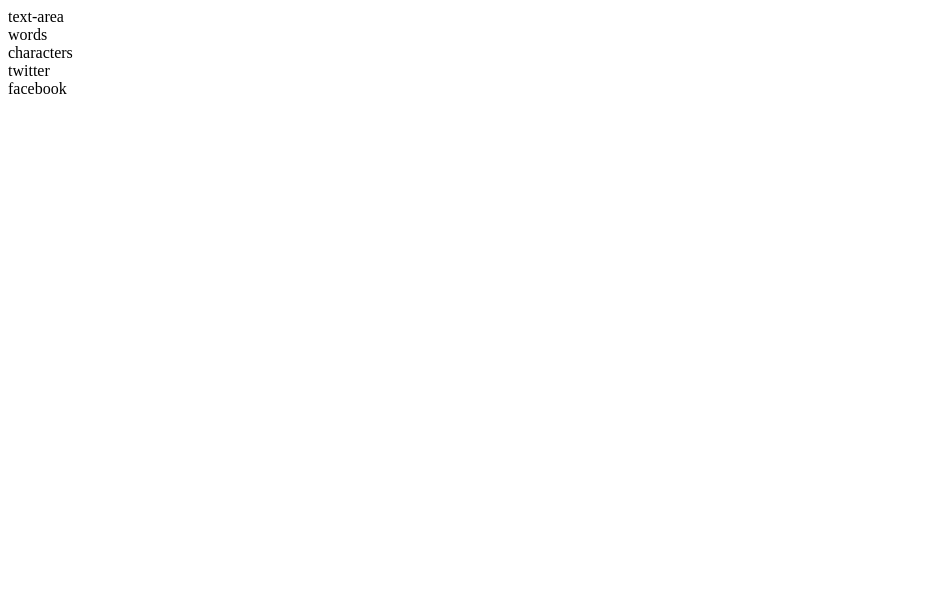
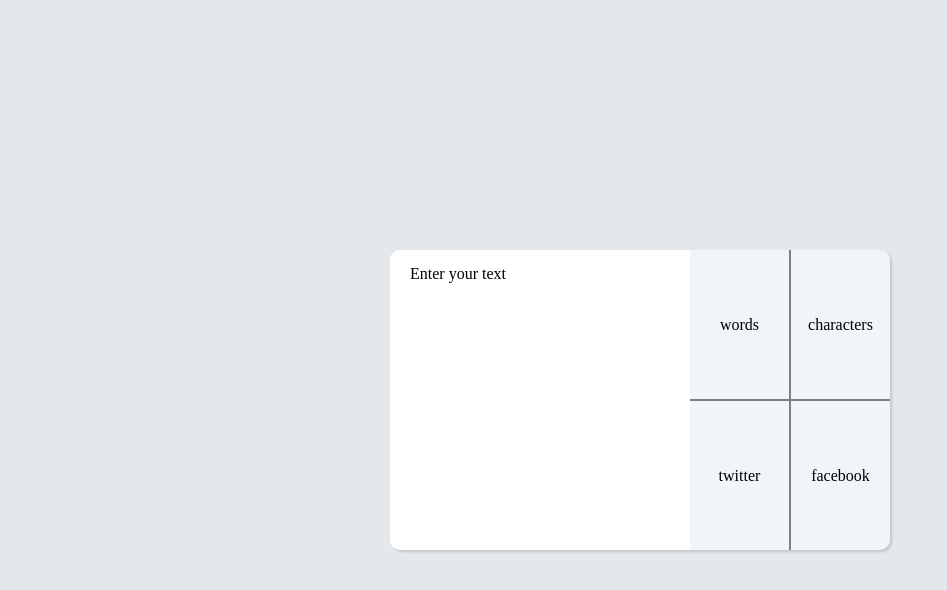
Before and after one commit to rickyharvywaldt/what-word, a plain HTML site: page index.html in a window 1280 px wide. Shown: the whole page, without its empty margins (0-947 px from the left). Drawn offline with Linux system fonts and the light colour scheme.

Commit message:
basic setup

```diff
--- a/index.html
+++ b/index.html
@@ -9,7 +9,7 @@
   </head>
   <body>
     <div class="wrapper">
-      <div class="wrapper__text-area">text-area</div>
+      <div class="wrapper__text-area">Enter your text</div>
       <div class="wrapper__words">words</div>
       <div class="wrapper__characters">characters</div>
       <div class="wrapper__twitter">twitter</div>
--- a/style.css
+++ b/style.css
@@ -0,0 +1,81 @@
+* {
+  margin: 0;
+  padding: 0;
+  box-sizing: inherit;
+}
+
+html {
+  font-size: 62.5%;
+  box-sizing: border-box;
+}
+
+body {
+  display: flex;
+  justify-content: center;
+  align-items: center;
+  font-size: 1.6rem;
+  height: 100vh;
+  background-color: #e2e8eb;
+}
+
+.wrapper {
+  display: grid;
+  grid-template-columns: repeat(6, 1fr);
+  grid-template-rows: 1fr, 1fr;
+  grid-template-areas:
+    "text-area text-area text-area text-area words characters"
+    "text-area text-area text-area text-area twitter facebook";
+  width: 50rem;
+  height: 30rem;
+  background-color: #f1f5f7;
+  border-radius: 1rem;
+  box-shadow: rgba(0, 0, 0, 0.15) 1.95px 1.95px 2.6px;
+}
+
+.wrapper__text-area {
+  grid-area: text-area;
+  background-color: #fff;
+  border-top-left-radius: 1rem;
+  border-bottom-left-radius: 1rem;
+  padding: 1.5rem 2rem;
+}
+
+.wrapper__words {
+  display: flex;
+  justify-content: center;
+  align-items: center;
+  grid-area: words;
+  border-bottom: 0.25px solid grey;
+  border-right: 0.25px solid grey;
+  width: 10rem;
+}
+
+.wrapper__characters {
+  display: flex;
+  justify-content: center;
+  align-items: center;
+  grid-area: characters;
+  border-bottom: 0.25px solid grey;
+  border-left: 0.25px solid grey;
+  width: 10rem;
+}
+
+.wrapper__twitter {
+  display: flex;
+  justify-content: center;
+  align-items: center;
+  grid-area: twitter;
+  border-top: 0.25px solid grey;
+  border-right: 0.25px solid grey;
+  width: 10rem;
+}
+
+.wrapper__facebook {
+  display: flex;
+  justify-content: center;
+  align-items: center;
+  grid-area: facebook;
+  border-top: 0.25px solid grey;
+  border-left: 0.25px solid grey;
+  width: 10rem;
+}
```
